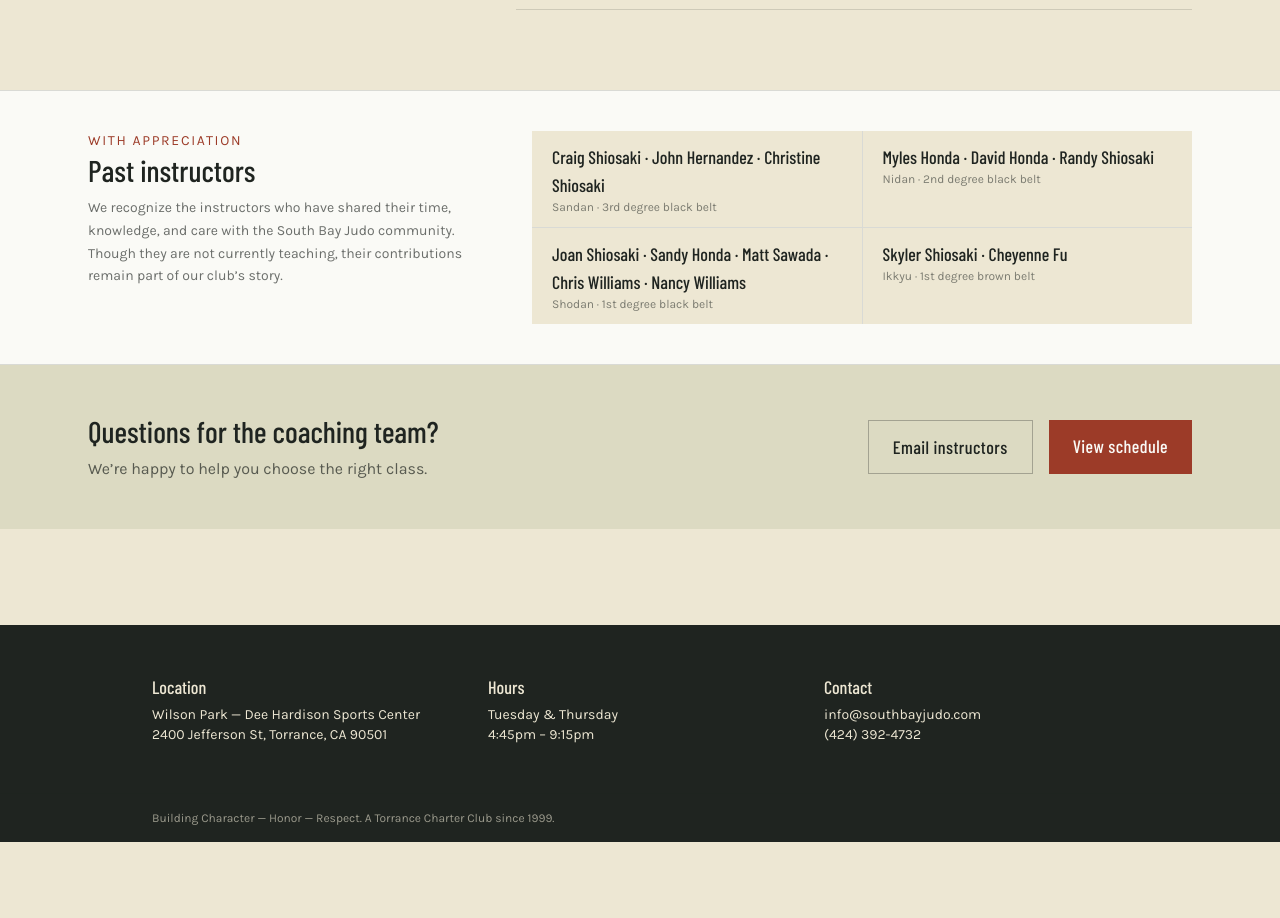
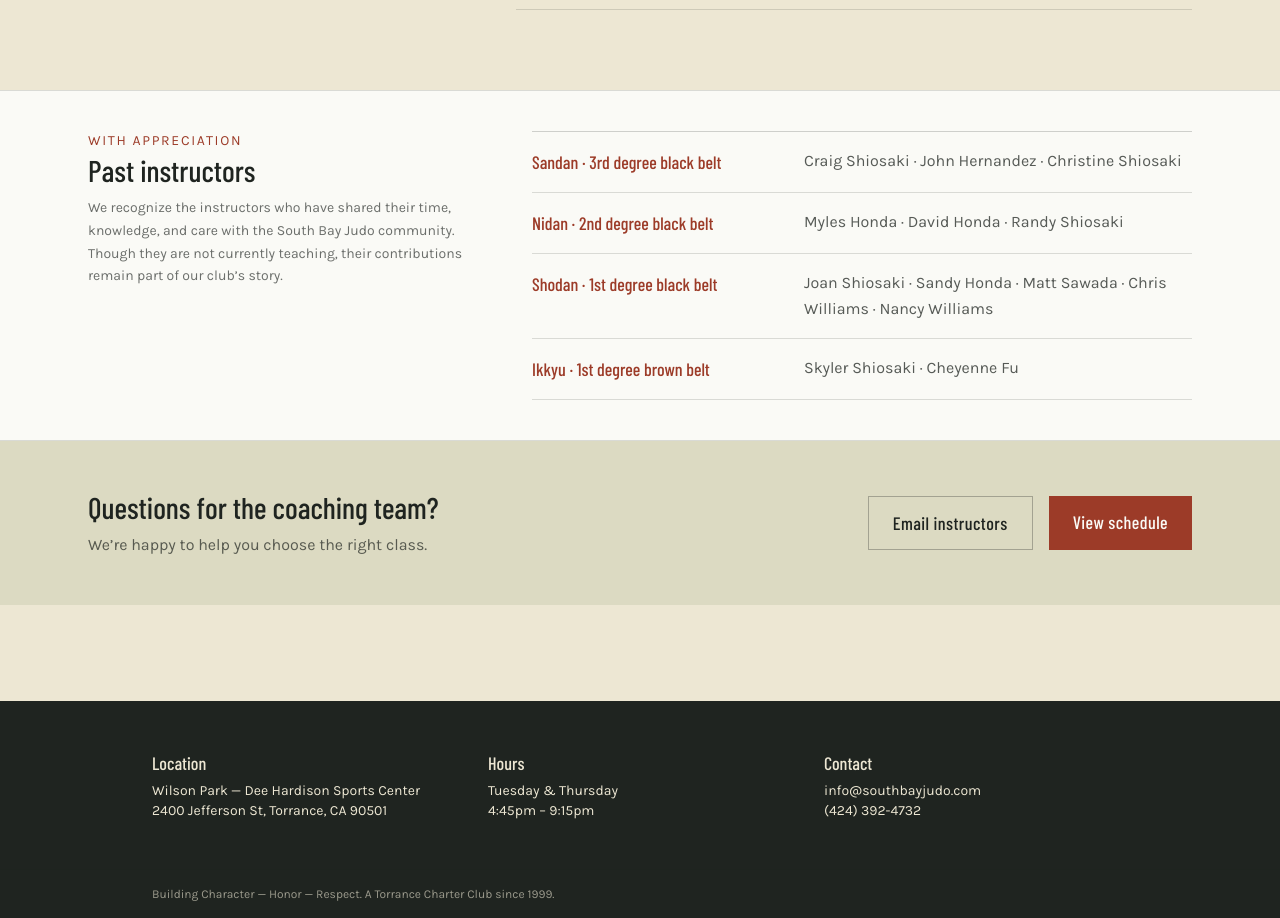
Before and after one commit to cshiosaki/southbayjudo, a Next.js app in the folder south-bay-judo/: page /instructors in a window 1280 px wide. Shown: the part 1820-2738 px from the top of the page. Before the commit the page ends 2662 px from the top, so only its background shows below. Built offline with nearby package versions, Linux system fonts and the light colour scheme.

Commit message:
Match past instructor roster layout

```diff
--- a/south-bay-judo/app/instructors/page.tsx
+++ b/south-bay-judo/app/instructors/page.tsx
@@ -152,11 +152,11 @@ export default function InstructorsPage() {
               remain part of our club’s story.
             </p>
           </div>
-          <ul className="grid gap-px bg-ink/15 sm:grid-cols-2" aria-label="Past South Bay Judo instructors">
+          <ul className="border-t border-ink/20" aria-label="Past South Bay Judo instructors">
             {pastInstructors.map((group) => (
-              <li key={group.rank} className="bg-canvas px-5 py-3">
-                <p className="font-display text-lg">{group.names}</p>
-                <p className="text-xs text-ink/55">{group.rank}</p>
+              <li key={group.rank} className="grid gap-2 border-b border-ink/15 py-4 sm:grid-cols-[15rem_1fr] sm:gap-8">
+                <p className="font-display text-lg text-belt">{group.rank}</p>
+                <p className="leading-relaxed text-ink/75">{group.names}</p>
               </li>
             ))}
           </ul>
```
